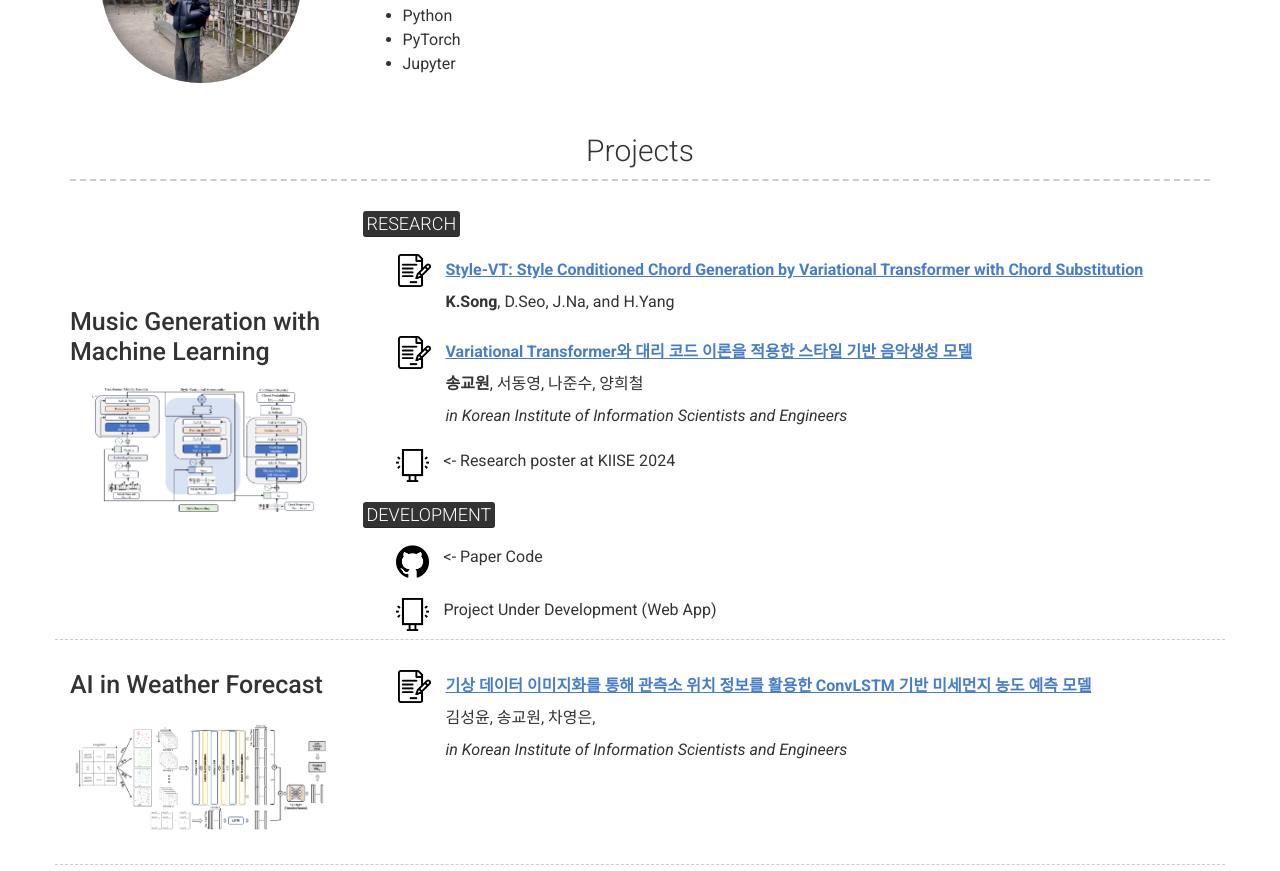
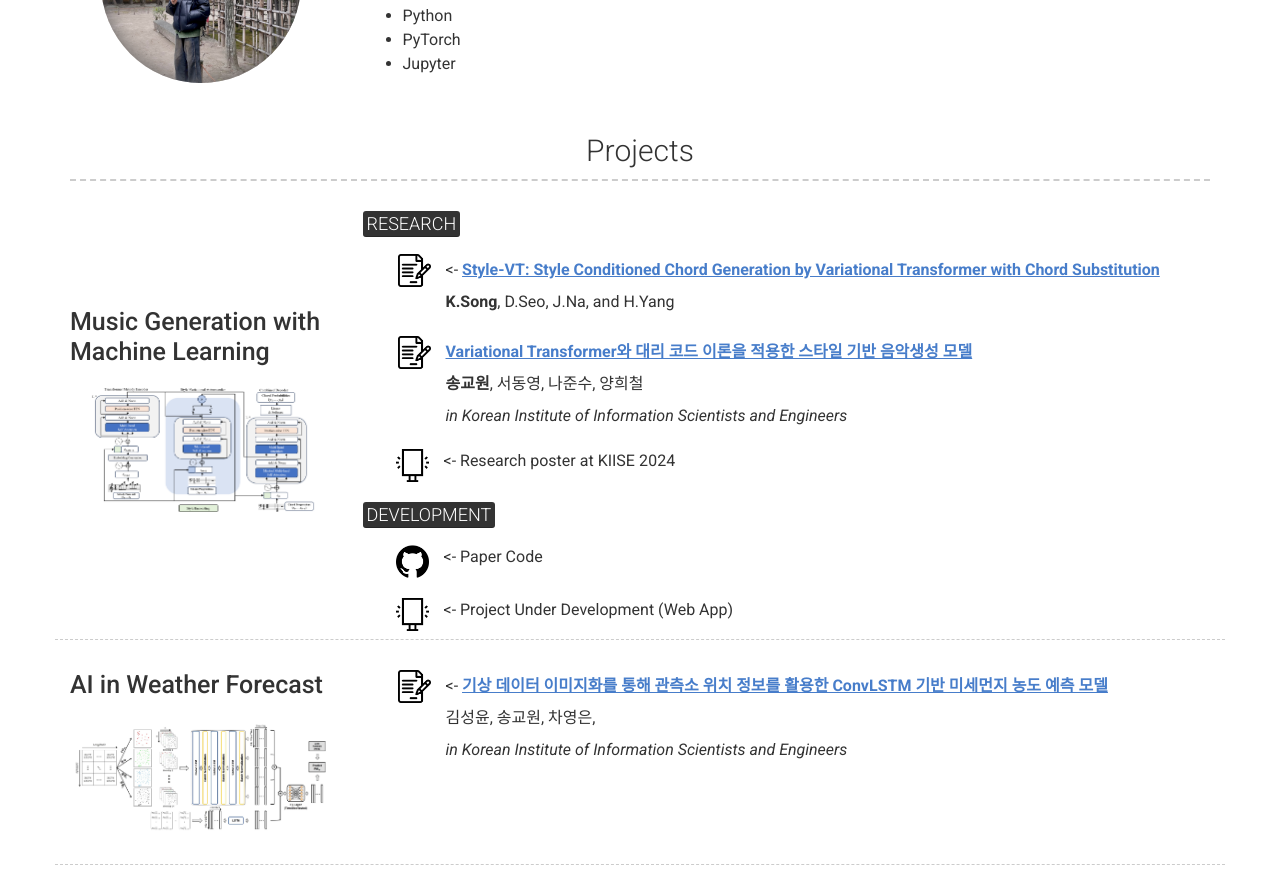
Before and after one commit to tim000519/resume, a Jekyll site: the page built from index.md, in a window 1280 px wide and 1400 px high, scrolled down 419 px, cut to the strip 0-871 px from the top of the window. Built offline with Jekyll 4.4.1, drawn with Linux system fonts in a browser that asks for light colours; nearby versions of some CDN libraries; some of the changed text lies outside the part shown.

```diff
--- a/_config.yml
+++ b/_config.yml
@@ -78,6 +78,7 @@ content:
               <img src="/resume/images/contract.png" alt="PDF" width="33" style="vertical-align: middle; flex-shrink: 0;">
             </a>
             <p style="margin-left: 5px; vertical-align: middle; line-height: 2;">
+              <-
               <a href="/resume/pdf/Access.pdf" target="_blank" style="text-decoration: underline;">
                 <strong>Style-VT: Style Conditioned Chord Generation by Variational Transformer with Chord Substitution</strong>
               </a>
@@ -115,7 +116,7 @@ content:
               <img src="/resume/images/github.png" alt="PDF" width="33" style="vertical-align: middle; flex-shrink: 0;">
             </a>
             <p style="margin-left: 5px; vertical-align: middle;">
-              <- Paper Code
+              <-  Paper Code
             </p>
           </div>
 
@@ -124,7 +125,7 @@ content:
               <img src="/resume/images/poster2.png" alt="PDF" width="33" style="vertical-align: middle; flex-shrink: 0;">
             </a>
             <p style="margin-left: 5px; vertical-align: middle;">
-              Project Under Development (Web App)
+              <-  Project Under Development (Web App)
             </p>
           </div>
 
@@ -138,6 +139,7 @@ content:
               <img src="/resume/images/contract.png" alt="PDF" width="33" style="vertical-align: middle; flex-shrink: 0;">
             </a>
             <p style="margin-left: 5px; vertical-align: middle; line-height: 2;">
+              <-
               <a href="/resume/pdf/conv.pdf" target="_blank" style="text-decoration: underline;">
                 <strong>기상 데이터 이미지화를 통해 관측소 위치 정보를 활용한 ConvLSTM 기반 미세먼지 농도 예측 모델</strong>
               </a>
@@ -156,7 +158,7 @@ content:
               <img src="/resume/images/github.png" alt="PDF" width="33" style="vertical-align: middle; flex-shrink: 0;">
             </a>
             <p style="margin-left: 5px; vertical-align: middle;">
-              Educational Concentration Analysis AI Model (Collaborated with Samsung)
+              <-  Educational Concentration Analysis AI Model (Collaborated with Samsung)
             </p>
           </div>
 
@@ -165,7 +167,7 @@ content:
               <img src="/resume/images/github.png" alt="PDF" width="33" style="vertical-align: middle; flex-shrink: 0;">
             </a>
             <p style="margin-left: 5px; vertical-align: middle;">
-              Vehicle Occupant Pose Estimation AI Model (Collaborated with Hyeondai Transys)
+              <-  Vehicle Occupant Pose Estimation AI Model (Collaborated with Hyeondai Transys)
             </p>
           </div>
 
@@ -174,7 +176,7 @@ content:
               <img src="/resume/images/github.png" alt="PDF" width="33" style="vertical-align: middle; flex-shrink: 0;">
             </a>
             <p style="margin-left: 5px; vertical-align: middle;">
-              Exam Proctoring AI Model
+              <-  Exam Proctoring AI Model
             </p>
           </div>
 
@@ -251,7 +253,7 @@ content:
     - layout : left
       title: Language training
       sub_title: University of Newcastle, Australia
-      caption: 2020.02 - 2023.03
+      caption: 2020.02 - 2020.03
       description: |
         - Awarded a full scholarship
         - Graduated as the top language trainee
```
